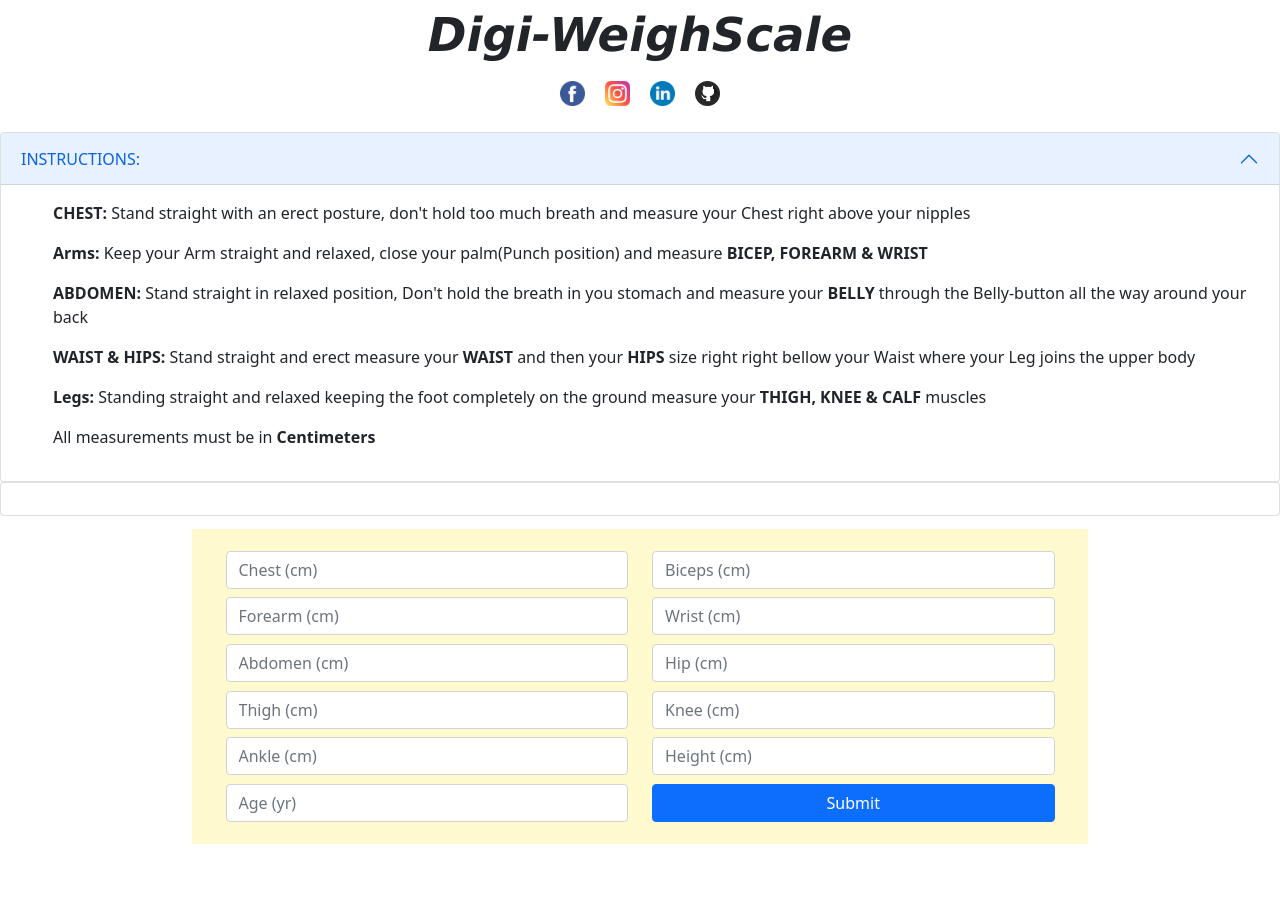
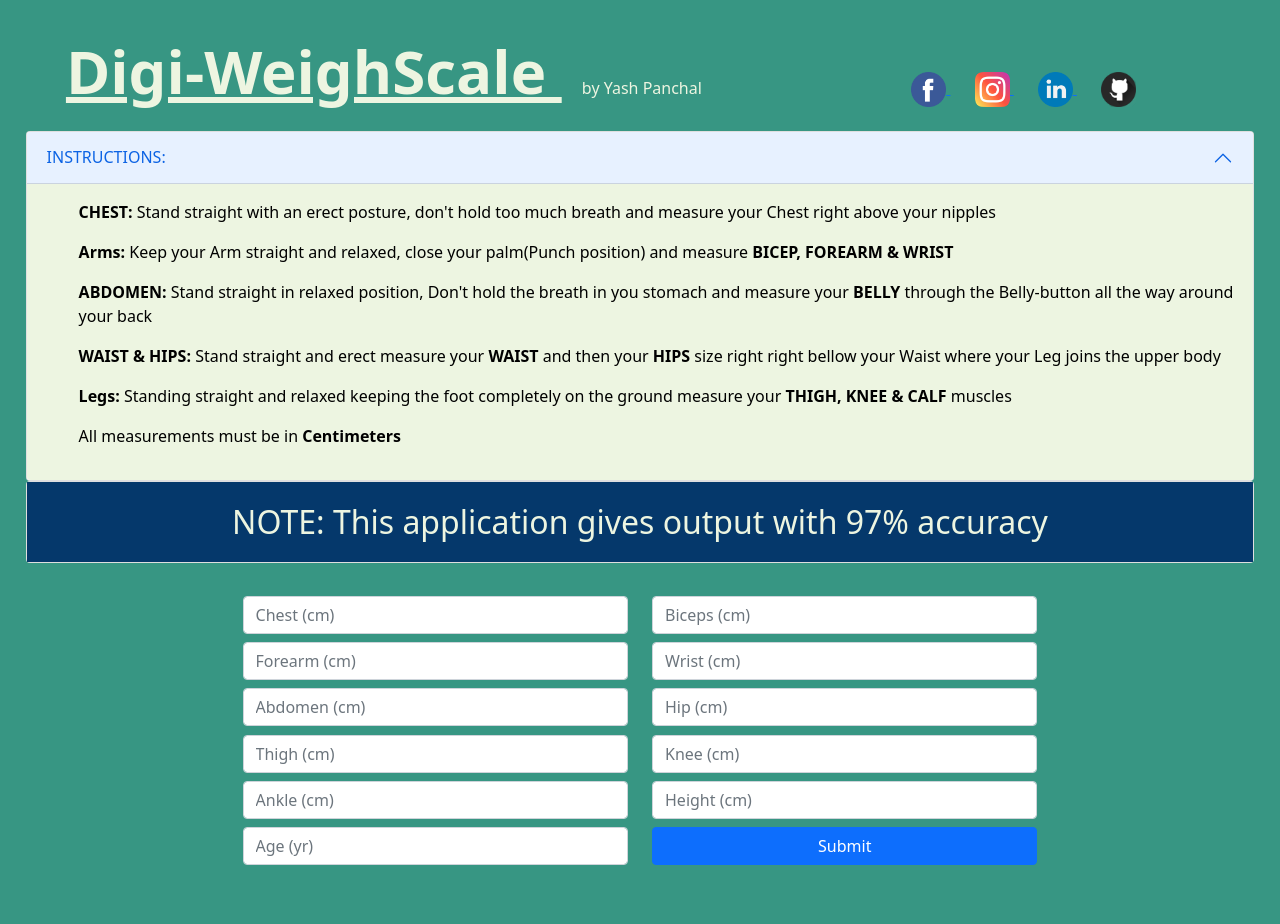
Before and after one commit to infoyashpanchal/Digi_WeighScale, a Django app: page / in a window 1280 px wide. Before the commit the page ends 844 px from the top, so only its background shows below. Run offline with Django 3.2, Linux system fonts and the light colour scheme.

Commit message:
Final look

```diff
--- a/Digi_WeighScale/Digi_App/templates/base.html
+++ b/Digi_WeighScale/Digi_App/templates/base.html
@@ -1,24 +1,36 @@
 <!DOCTYPE html>
 {% load static %}
 <html lang="en">
+
 <head>
 <meta charset="UTF-8">
 <meta http-equiv="X-UA-Compatible" content="IE=edge">
 <meta name="viewport" content="width=device-width, initial-scale=1.0">
+
 <title>Digi_WeighScale</title>
+
 <!-- CSS only -->
 <link href="https://cdn.jsdelivr.net/npm/bootstrap@5.0.2/dist/css/bootstrap.min.css" rel="stylesheet" integrity="sha384-EVSTQN3/azprG1Anm3QDgpJLIm9Nao0Yz1ztcQTwFspd3yD65VohhpuuCOmLASjC" crossorigin="anonymous">
+
+<!-- JavaScript Bundle with Popper -->
+<script src="https://cdn.jsdelivr.net/npm/bootstrap@5.0.2/dist/js/bootstrap.bundle.min.js" integrity="sha384-MrcW6ZMFYlzcLA8Nl+NtUVF0sA7MsXsP1UyJoMp4YLEuNSfAP+JcXn/tWtIaxVXM" crossorigin="anonymous"></script>
+
 <style>
-        .heading {
-          font-size: 35pt;
-          font-family: 'Lucida Sans', 'Lucida Sans Regular', 'Lucida Grande', 'Lucida Sans Unicode', Geneva, Verdana, sans-serif;
-          font-style: italic;
+    body{
+        padding: 2%;
+        color: #EDF5E1;
+        background-color: #379683;
     }
 
     .centerdiv{
         display: flex;
-            justify-content: center;
-            align-items:flex-end;
+        margin-bottom: 15px;
+        justify-content: left;
+        align-items: baseline;
+    }
+
+    .centerdiv strong{
+        font-size: 45pt;
     }
 
     img{
@@ -27,8 +39,9 @@
 
     a{
         text-align: center;
-            margin: 10px;
+        margin: 12px;
     }
+
     a img{
         transition: all 0.2s linear;
     }
@@ -43,32 +56,65 @@
         margin-left: 15%;
         margin-right: 15%;
         padding: 1%;
-            background-color: lemonchiffon;
     }
+
     .row {
         margin: 1%;
+    }
+
+    #collapseTwo{
+
+        color: black;
+        background-color: #EDF5E1;
+    }
+
+    .card-body {
+        color: #EDF5E1;
+        background-color: #05386B;
+
     }
 
     .row button {
         display: flexbox;
         width: 100%;
     }
+
+    .accordion-button{
+        color: #EDF5E1;
+        background-color: #05386B;
+    }
 </style>
 </head>
+
 <body>
-    <center class="heading"> <strong>Digi-WeighScale</strong> </center>
-    <p class="centerdiv">
-      <a href="https://www.facebook.com/info.yashpanchal/" target="_blank"><img src="{%static 'images/facebook.png'%}" alt="" width="25" height="25"> </a>
-      <a href="https://www.instagram.com/yashpanchal__/" target="_blank"><img src="{%static 'images/instagram.png'%}" alt="" width="25" height="25"></a>
-      <a href="https://www.linkedin.com/in/info-yashpanchal/" target="_blank"><img src="{%static 'images/linkedin.png'%}" alt="" width="25" height="25"></a>
-      <a href="https://github.com/infoyashpanchal" target="_blank"><img src="{%static 'images/github.png'%}" alt="" width="25" height="25"></a>
-    </p>
+<!-- Heading -->
+<div class="centerdiv">
+    <div id="heading" style="float: left;">
+        &emsp; &emsp;
+        <strong> <u> Digi-WeighScale </u> </strong> &emsp; by Yash Panchal
+    </div>
+    <div id="links" style="float: right;">
+        &emsp; &emsp; &emsp; &emsp; &emsp;&emsp; &emsp; &emsp; &emsp; &emsp;
+        <a href="https://www.facebook.com/info.yashpanchal/"    target="_blank">
+          <img src="{% static 'images/facebook.png' %}" alt="" width="35" height="35">
+        </a>
+        <a href="https://www.instagram.com/yashpanchal__/"  target="_blank">
+          <img src="{% static 'images/instagram.png' %}" alt="instagram" width="35" height="35">
+        </a>
+        <a href="https://www.linkedin.com/in/info-yashpanchal/" target="_blank">
+            <img src="{% static 'images/linkedin.png' %}" alt="linkedin" width="35" height="35">
+        </a>
+        <a href="https://github.com/infoyashpanchal" target="_blank">
+            <img src="{% static 'images/github.png' %}" alt="github" width="35" height="35">
+        </a>
+    </div>
+</div>
 
 <!--     InSTRUCTION    -->
 <div class="accordion" id="accordionExample">
   <div class="accordion-item">
     <h2 class="accordion-header" id="headingTwo">
-      <button class="accordion-button" type="button" data-bs-toggle="collapse" data-bs-target="#collapseTwo" aria-expanded="true" aria-controls="collapseTwo">
+      <button class="accordion-button" type="button" data-bs-toggle="collapse" data-bs-target="#collapseTwo" aria-expanded="false" aria-controls="collapseTwo">
         INSTRUCTIONS:
       </button>
     </h2>
@@ -98,8 +144,10 @@
   </div>
 </div>
 
+<!-- Output -->
 <div class="card">
   <div class="card-body" style="font-size: 2pc;">
+    <center>NOTE: This application gives output with 97% accuracy</center>
     <center>{{ weight }}</center>
   </div>
 </div>
@@ -156,8 +204,5 @@
         </div>
     </div>
 </form>
-
-    <!-- JavaScript Bundle with Popper -->
-    <script src="https://cdn.jsdelivr.net/npm/bootstrap@5.0.2/dist/js/bootstrap.bundle.min.js" integrity="sha384-MrcW6ZMFYlzcLA8Nl+NtUVF0sA7MsXsP1UyJoMp4YLEuNSfAP+JcXn/tWtIaxVXM" crossorigin="anonymous"></script>
 </body>
 </html>
```
Lines whose indentation alone changed are shown as unchanged.
